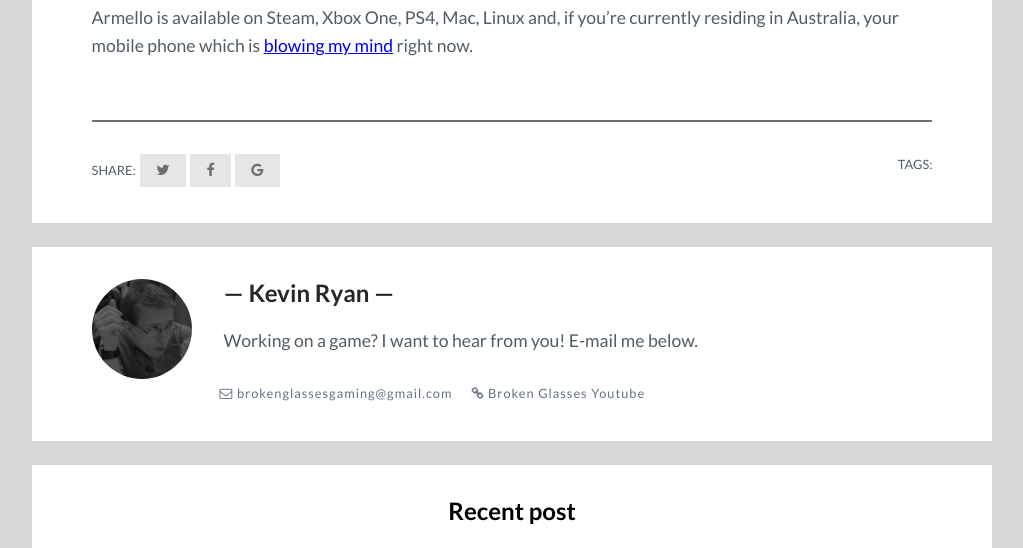
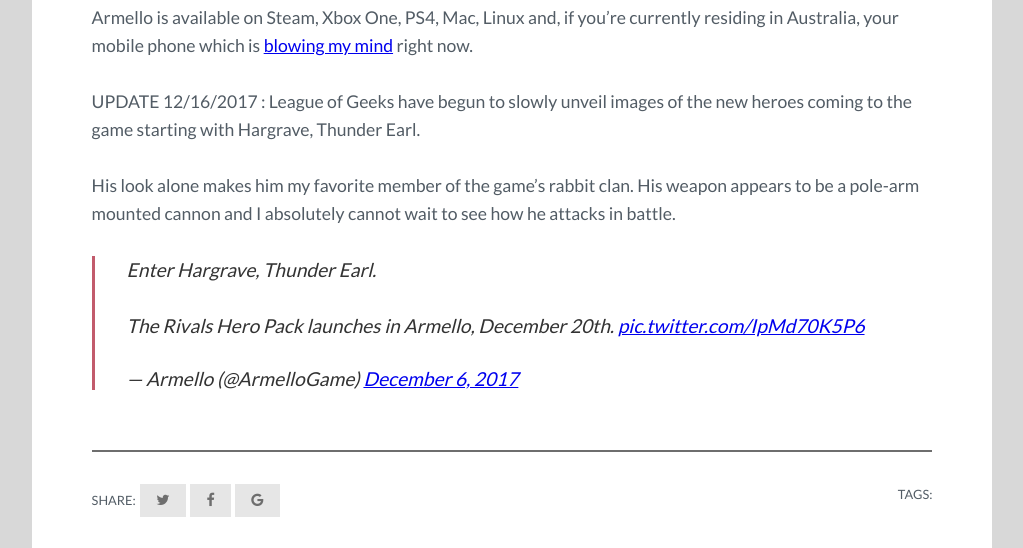
Before and after one commit to pizzapgh/broken_glasses, a Jekyll site: the page built from _posts/2017-12-04-digital-boardgame-armello-to-get-4-new-playable-heroes-announces-beta.markdown, in a window 1280 px wide and 900 px high, scrolled down 2446 px, cut to the strip 169-717 px from the top of the window. Shown: the whole strip, without its empty margins (128-1151 px from the left). Built offline with Jekyll 4.4.1, drawn with Linux system fonts in a browser that asks for light colours; nearby versions of some CDN libraries; our own code applies the rules of GitHub Pages for plain Markdown files; comment, search, counter and statistics services are not loaded.

Commit message:
Updated Digital Boardgame Armello To Get 4 New Playable Heroes Announces Beta

```diff
--- a/_posts/2017-12-04-digital-boardgame-armello-to-get-4-new-playable-heroes-announces-beta.markdown
+++ b/_posts/2017-12-04-digital-boardgame-armello-to-get-4-new-playable-heroes-announces-beta.markdown
@@ -22,3 +22,10 @@
 ![CraftyOrderlyAfricanmolesnake.gif](/uploads/CraftyOrderlyAfricanmolesnake.gif)
 
 Armello is available on Steam, Xbox One, PS4, Mac, Linux and, if you're currently residing in Australia, your mobile phone which is [blowing my mind](https://www.youtube.com/watch?v=D1PQ8rCYZNM) right now.
+
+UPDATE 12/16/2017 : League of Geeks have begun to slowly unveil images of the new heroes coming to the game starting with Hargrave, Thunder Earl.
+
+His look alone makes him my favorite member of the game's rabbit clan. His weapon appears to be a pole-arm mounted cannon and I absolutely cannot wait to see how he attacks in battle.
+
+<blockquote class="twitter-tweet" data-lang="en"><p lang="en" dir="ltr">Enter Hargrave, Thunder Earl.<br><br>The Rivals Hero Pack launches in Armello, December 20th. <a href="https://t.co/IpMd70K5P6">pic.twitter.com/IpMd70K5P6</a></p>&mdash; Armello (@ArmelloGame) <a href="https://twitter.com/ArmelloGame/status/938438140485914625?ref_src=twsrc%5Etfw">December 6, 2017</a></blockquote>
+<script async src="https://platform.twitter.com/widgets.js" charset="utf-8"></script>
```
